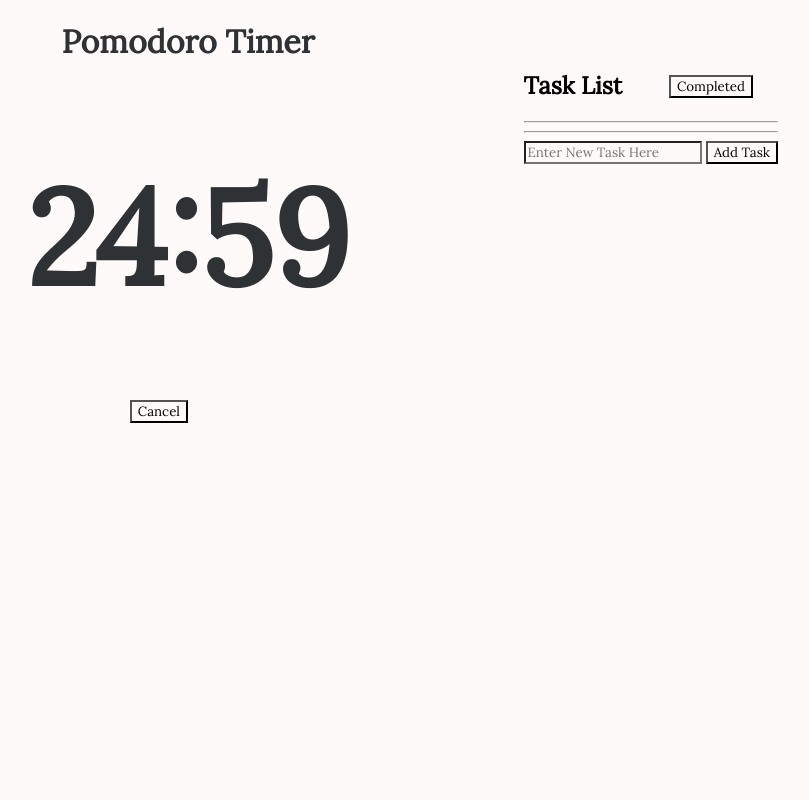
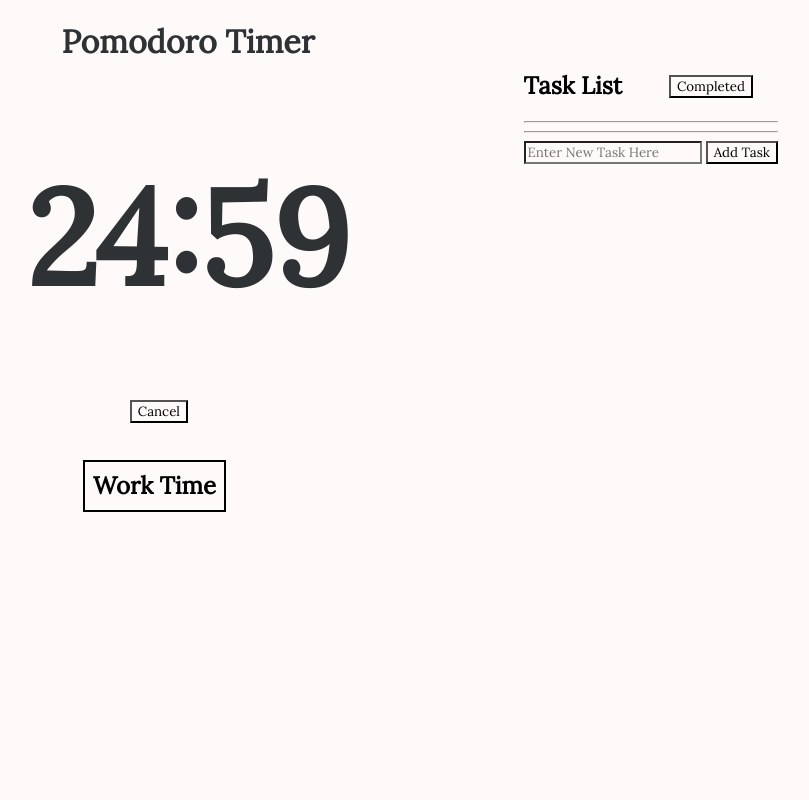
Before and after one commit to maxcoh3n/cse110-w21-group10, a website: page source/index.html in a window 1280 px wide. Both pictures are taken after a click on the button "Start". Shown: the top 800 px of the page, without its empty margins (452-1261 px from the left). Drawn offline with Linux system fonts and the light colour scheme.

Commit message:
Update styles.css

```diff
--- a/source/styles.css
+++ b/source/styles.css
@@ -80,6 +80,17 @@ input[type="range"]{
   right: 50%;
 }
 
+#work-break-label {
+  position: absolute;
+  top: 55%;
+  right: 47%;
+  --border-color: black;
+  border: 2px solid var(--border-color);
+  width: fit-content;
+  padding: 0.35em;
+  display: none;
+}
+
 /* Pomo log using checkbox --------------------------------------------------*/
 #pomo-toggle {
   display: none;
```
